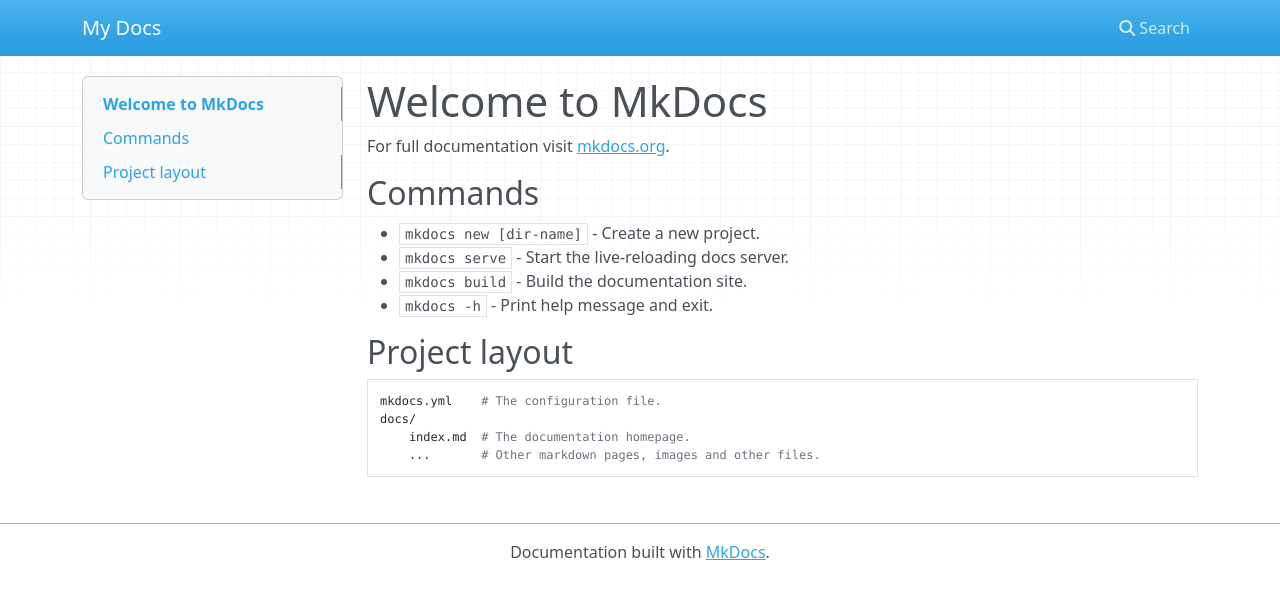
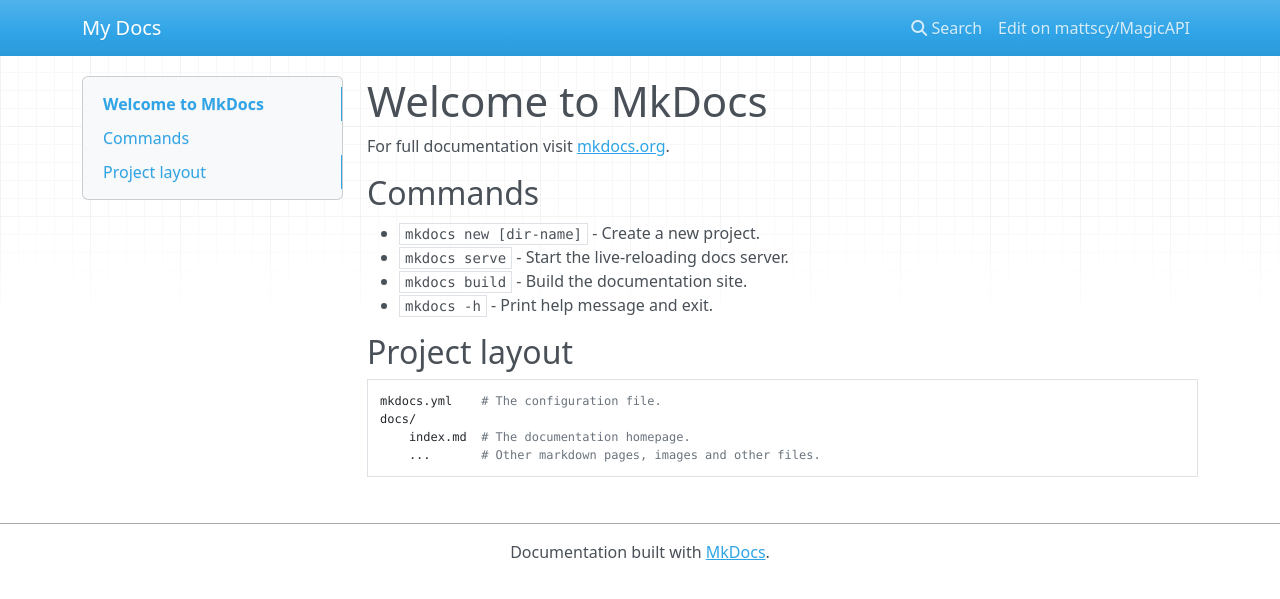
Before and after one commit to mattscy/MagicAPI, an MkDocs documentation site: the page built from docs/index.md, in a window 1280 px wide. Shown: the top 599 px of the page. Built offline with MkDocs 1.6.1, drawn with Linux system fonts in a browser that asks for light colours; nearby versions of some CDN libraries.

Commit message:
edited site and repo in mkdocs.yml

```diff
--- a/mkdocs.yml
+++ b/mkdocs.yml
@@ -1,2 +1,4 @@
 site_name: My Docs
-site_url: https://example.com/
+site_url: https://mattscy.github.io/MagicAPI
+repo_name: mattscy/MagicAPI
+repo_url: https://github.com/mattscy/MagicAPI
```
